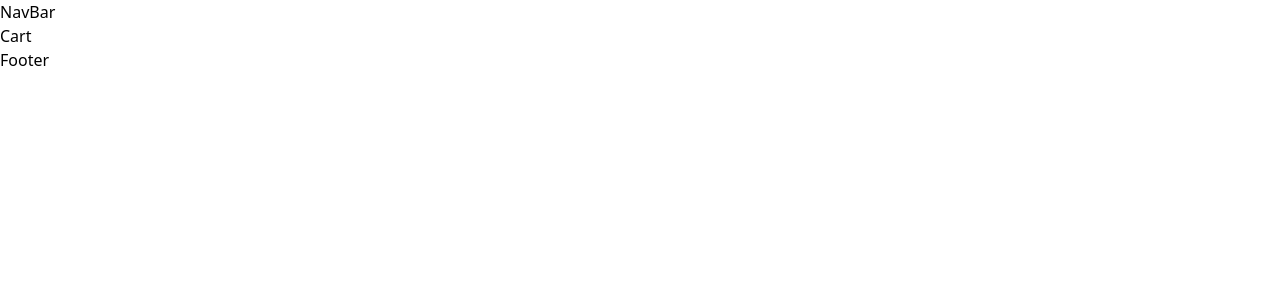
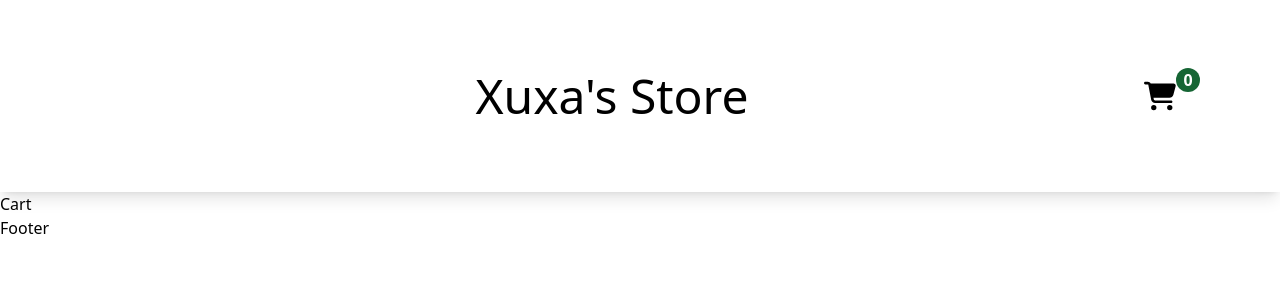
Before and after one commit to guipiri/liven-frontend, a React (Create React App) app: page /cart in a window 1280 px wide. Shown: the top 300 px of the page. Built offline with nearby package versions, Linux system fonts and the light colour scheme.

Commit message:
feat: see nav bar on top of the page

```diff
--- a/src/components/navbar.tsx
+++ b/src/components/navbar.tsx
@@ -1,3 +1,21 @@
+import { useContext } from 'react'
+import { FaCartShopping } from 'react-icons/fa6'
+import { CartContext } from '../contexts/cart-provider'
+
 export default function NavBar() {
-  return <div>NavBar</div>;
+  const { cart } = useContext(CartContext)
+  const prodQty = cart?.reduce((prev, curr) => {
+    return prev + curr.qty
+  }, 0)
+  return (
+    <div className="h-48 flex justify-center items-center shadow-lg px-20">
+      <h1 className="text-5xl text-center mx-auto">Xuxa's Store</h1>
+      <button className="flex items-center justify-center">
+        <FaCartShopping size={32} className="justify-end" />
+        <span className="bg-green-800 size-6 text-white font-bold flex items-center justify-center rounded-[100%] relative bottom-4">
+          {prodQty ? prodQty : 0}
+        </span>
+      </button>
+    </div>
+  )
 }
--- a/src/pages/products.tsx
+++ b/src/pages/products.tsx
@@ -7,13 +7,13 @@ import { Product } from '../types/products'
 
 export default function ProductsPage() {
   const [products, setProducts] = useState<Product[] | null>(null)
-  const { cart, addToCart } = useContext(CartContext)
+  const { addToCart } = useContext(CartContext)
 
   const getProductsList = useCallback(async () => {
     const products = await getAllProducts()
     if (products) setProducts(products)
   }, [])
-  console.log(cart)
+
   useEffect(() => {
     getProductsList()
   }, [getProductsList])
```
